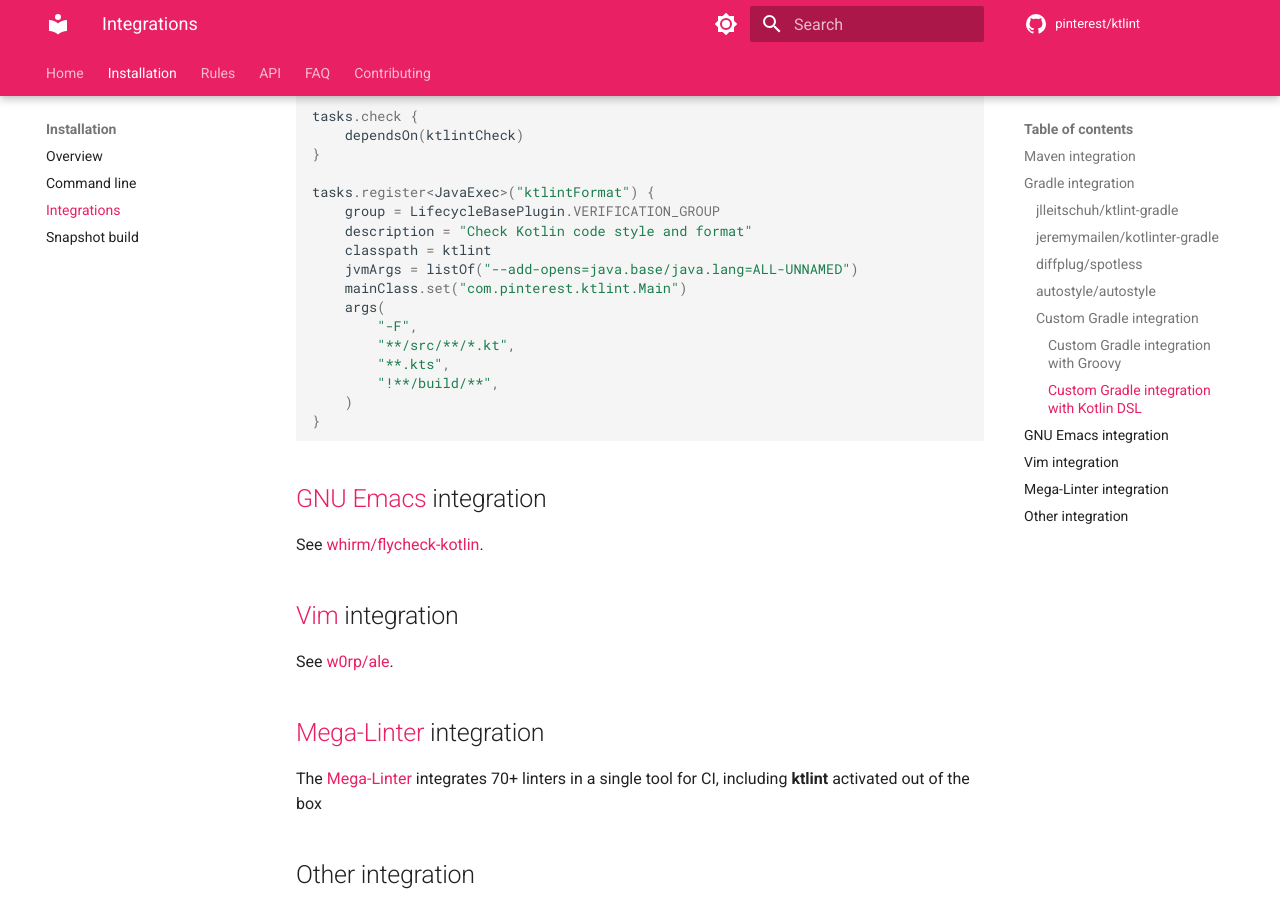
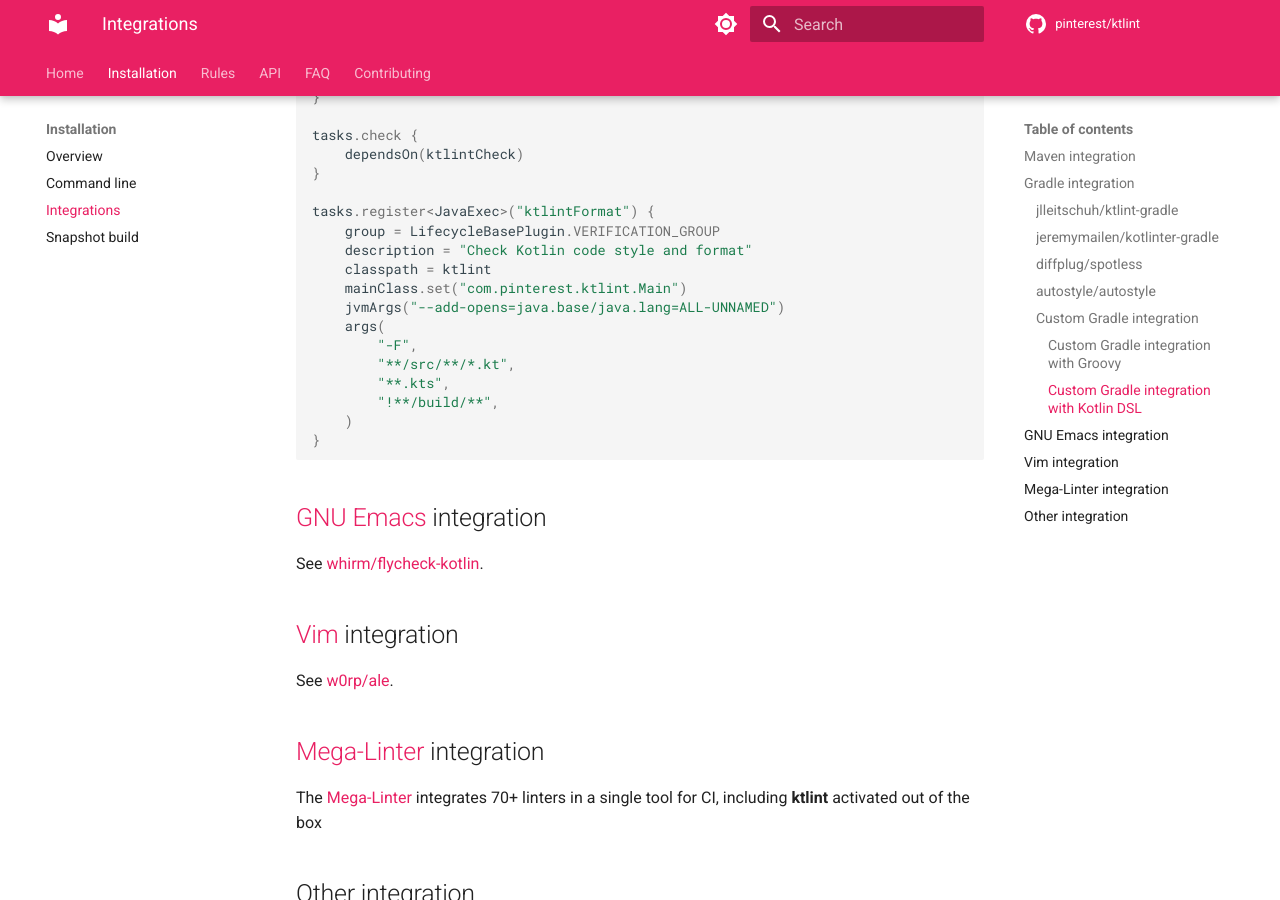
Before and after one commit to pinterest/ktlint, an MkDocs documentation site: the page built from docs/install/integrations.md, in a window 1280 px wide and 900 px high, scrolled down 4553 px. Built offline with MkDocs 1.6.1 and Material for MkDocs 9.7.7, drawn with Linux system fonts in a browser that asks for light colours; comment, search, counter and statistics services are not loaded; some of the changed text lies outside the part shown.

Commit message:
Tweak args for ktlintFormat

```diff
--- a/docs/install/integrations.md
+++ b/docs/install/integrations.md
@@ -196,8 +197,8 @@ tasks.register<JavaExec>("ktlintFormat") {
     group = LifecycleBasePlugin.VERIFICATION_GROUP
     description = "Check Kotlin code style and format"
     classpath = ktlint
-    jvmArgs = listOf("--add-opens=java.base/java.lang=ALL-UNNAMED")
     mainClass.set("com.pinterest.ktlint.Main")
+    jvmArgs("--add-opens=java.base/java.lang=ALL-UNNAMED")
     args(
         "-F",
         "**/src/**/*.kt",
```
Also changed, not shown: other parts of docs/install/integrations.md (+1 -0 lines), 1 other file.
